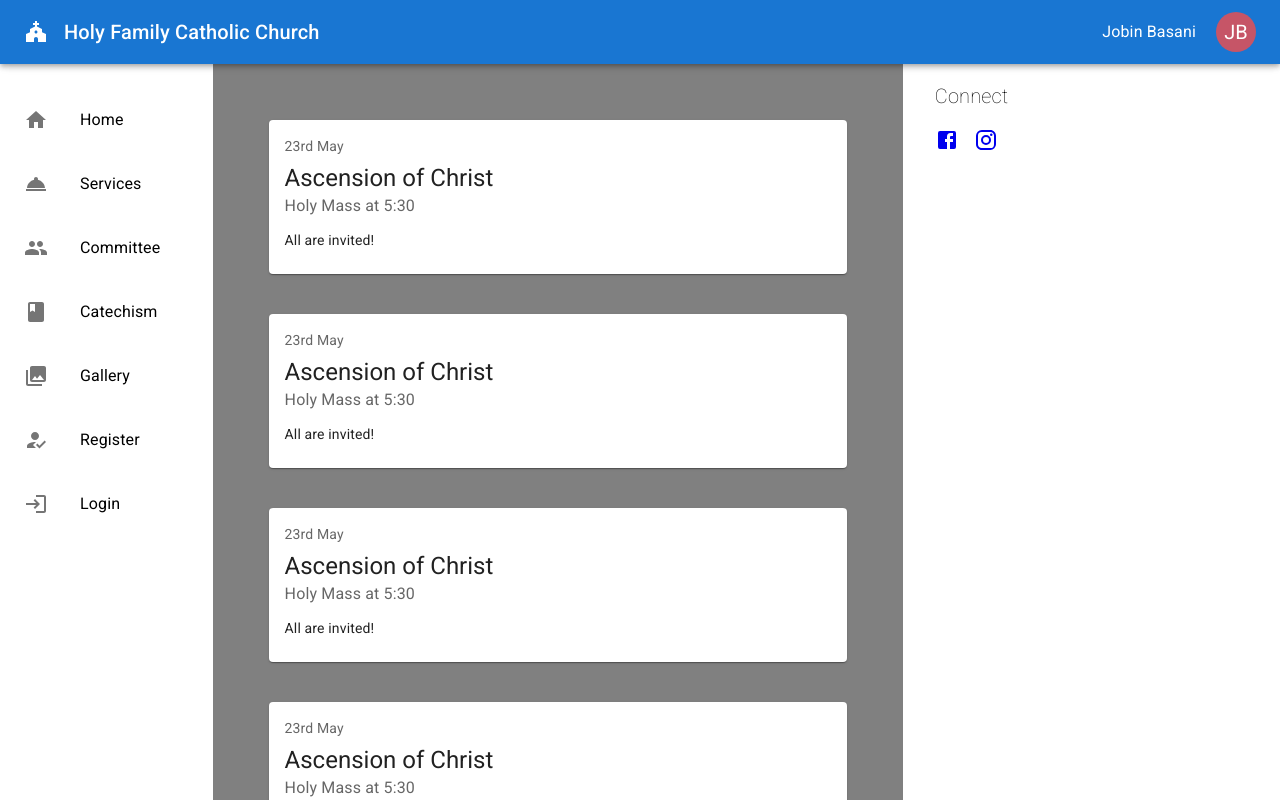
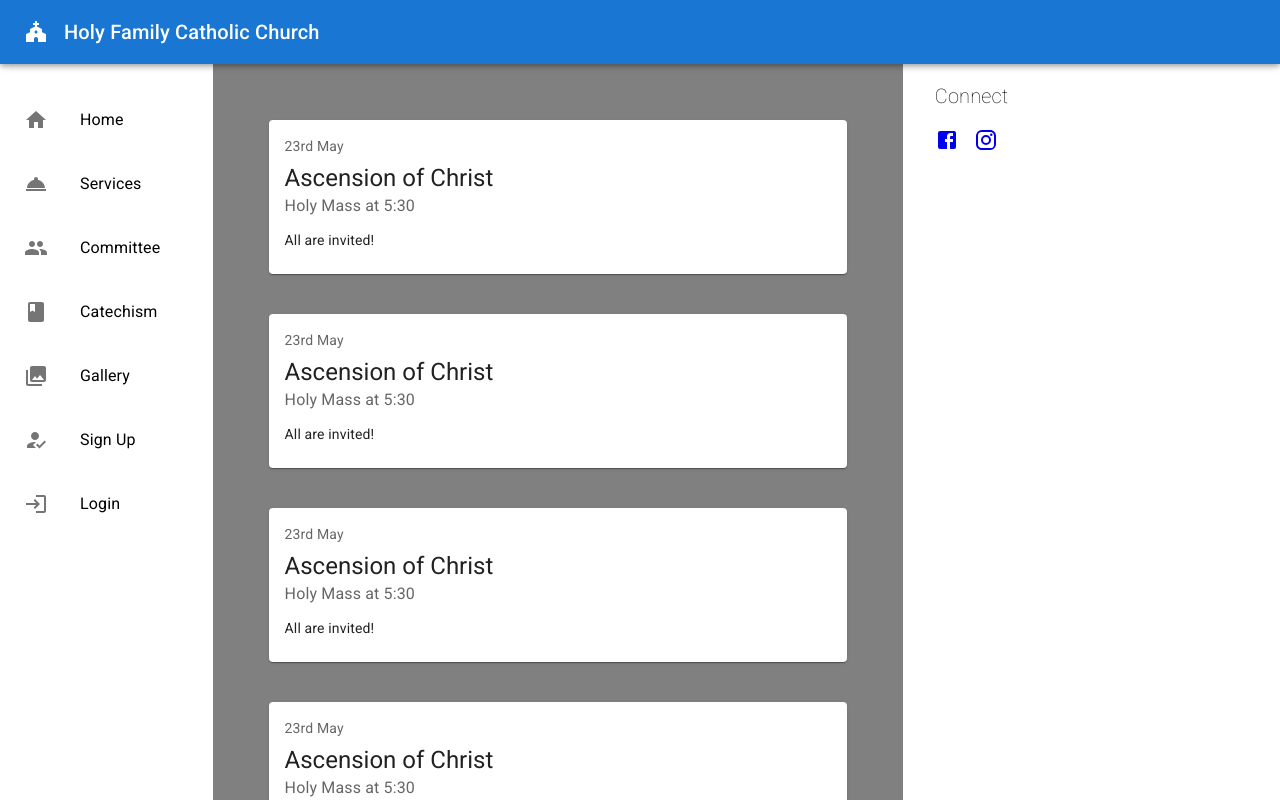
Before and after one commit to jobinbasani/user-manager, a React (Create React App) app in the folder ui/user-manager/: page / in a window 1280 px wide. Shown: the top 800 px of the page. Built offline with nearby package versions, Linux system fonts and the light colour scheme.

Commit message:
Update routes

```diff
--- a/ui/user-manager/src/App.tsx
+++ b/ui/user-manager/src/App.tsx
@@ -3,11 +3,12 @@ import './App.css';
 import {
   Box, Stack,
 } from '@mui/material';
+import { BrowserRouter } from 'react-router-dom';
 import Sidebar from './components/layout/Sidebar';
-import Feed from './components/layout/Feed';
 import Rightbar from './components/layout/Rightbar';
 import Navbar from './components/layout/Navbar';
 import Footer from './components/layout/Footer';
+import Router from './routes';
 
 function App() {
   return (
@@ -19,15 +20,17 @@ function App() {
       </BrowserRouter>
     </div> */
     <Box>
+      <BrowserRouter>
         <Navbar />
         <Box sx={{ flexGrow: 1 }}>
           <Stack direction={{ xs: 'column', md: 'row' }} spacing={2} justifyContent="space-between">
             <Sidebar />
-          <Feed />
+            <Router />
             <Rightbar />
           </Stack>
         </Box>
         <Footer />
+      </BrowserRouter>
     </Box>
   );
 }
--- a/ui/user-manager/src/components/layout/Navbar.tsx
+++ b/ui/user-manager/src/components/layout/Navbar.tsx
@@ -3,6 +3,9 @@ import {
 } from '@mui/material';
 import Typography from '@mui/material/Typography';
 import ChurchIcon from '@mui/icons-material/Church';
+import { useSelector } from 'react-redux';
+import { UserDetails } from '../../store/user/user-slice';
+import { RootState } from '../../store';
 
 const StyledToolbar = styled(Toolbar)({
   display: 'flex',
@@ -45,6 +48,8 @@ function stringAvatar(name:string) {
 }
 
 export default function Navbar() {
+  const user:UserDetails = useSelector((state: RootState) => state.user);
+
   return (
     <AppBar position="sticky">
       <StyledToolbar>
@@ -54,10 +59,21 @@ export default function Navbar() {
             Holy Family Catholic Church
           </Typography>
         </Box>
-        <UserInfo>
-          <Typography sx={{ display: { xs: 'none', sm: 'block' } }}>Jobin Basani</Typography>
-          <Avatar {...stringAvatar('Jobin Basani')} />
-        </UserInfo>
+        {user?.isLoggedIn
+          && (
+            <UserInfo>
+              <Typography sx={{
+                display: {
+                  xs: 'none',
+                  sm: 'block',
+                },
+              }}
+              >
+                {`${user?.userInfo.firstName} ${user?.userInfo.lastName}`}
+              </Typography>
+              <Avatar {...stringAvatar(`${user?.userInfo.firstName} ${user?.userInfo.lastName}`)} />
+            </UserInfo>
+          )}
       </StyledToolbar>
     </AppBar>
   );
--- a/ui/user-manager/src/components/menu/MenuList.tsx
+++ b/ui/user-manager/src/components/menu/MenuList.tsx
@@ -1,19 +1,38 @@
 import {
   List, ListItem, ListItemButton, ListItemIcon, ListItemText,
 } from '@mui/material';
+import { Link } from 'react-router-dom';
+import { useSelector } from 'react-redux';
 import { navMenuItems } from '../../constants/MenuConstants';
+import { UserDetails } from '../../store/user/user-slice';
+import { RootState } from '../../store';
 
 export default function MenuList() {
+  const user:UserDetails = useSelector((state: RootState) => state.user);
+
   return (
     <List>
-      {navMenuItems.map((item) => (
+      {navMenuItems.filter((item) => (
+        item.visibility === 'all'
+        || (user.isLoggedIn && item.visibility === 'loggedin')
+        || (!user.isLoggedIn && item.visibility === 'loggedout')
+      ))
+        .map((item) => (
           <ListItem key={item.key} sx={{ paddingLeft: 1 }}>
             <ListItemIcon sx={{ paddingRight: 0 }}>
               <item.Icon />
             </ListItemIcon>
+            {item.navLink.startsWith('https://')
+              ? (
                 <ListItemButton component="a" href={item.navLink} sx={{ paddingLeft: 0 }}>
                   <ListItemText primary={item.value} />
                 </ListItemButton>
+              )
+              : (
+                <ListItemButton component={Link} to={item.navLink} sx={{ paddingLeft: 0 }}>
+                  <ListItemText primary={item.value} />
+                </ListItemButton>
+              )}
           </ListItem>
         ))}
     </List>
--- a/ui/user-manager/src/constants/ApiConstants.ts
+++ b/ui/user-manager/src/constants/ApiConstants.ts
@@ -1,2 +1,3 @@
 export const API_URL = 'https://d2a7fg2ao5drlg.cloudfront.net/api/v1/';
 export const LOGIN_URL = 'https://user-manager.auth.ca-central-1.amazoncognito.com/login?client_id=5qfenpmgarbl6ujfodrbi95hcr&redirect_uri=http%3A%2F%2Flocalhost%3A3000%2Fcallback&scope=aws.cognito.signin.user.admin+openid&response_type=token';
+export const SIGNUP_URL = 'https://user-manager.auth.ca-central-1.amazoncognito.com/signup?client_id=5qfenpmgarbl6ujfodrbi95hcr&redirect_uri=http%3A%2F%2Flocalhost%3A3000%2Fcallback&scope=aws.cognito.signin.user.admin+openid&response_type=token';
--- a/ui/user-manager/src/constants/MenuConstants.ts
+++ b/ui/user-manager/src/constants/MenuConstants.ts
@@ -5,8 +5,10 @@ import HowToRegIcon from '@mui/icons-material/HowToReg';
 import CollectionsIcon from '@mui/icons-material/Collections';
 import GroupIcon from '@mui/icons-material/Group';
 import BookIcon from '@mui/icons-material/Book';
+import LogoutIcon from '@mui/icons-material/Logout';
+import AccountBoxIcon from '@mui/icons-material/AccountBox';
 import LoginIcon from '@mui/icons-material/Login';
-import { LOGIN_URL } from './ApiConstants';
+import { LOGIN_URL, SIGNUP_URL } from './ApiConstants';
 
 export interface NavMenuItemType {
   key: string;
@@ -14,30 +16,37 @@ export interface NavMenuItemType {
   navLink: string;
   isPrivate: boolean;
   Icon: typeof SvgIcon
+  visibility: 'all'|'loggedout'|'loggedin'
 }
 
 /** Main header navigation items */
 export const navMenuItems: Array<NavMenuItemType> = [
   {
-    key: '1', value: 'Home', navLink: '/', isPrivate: false, Icon: HomeIcon,
+    key: '1', value: 'Home', navLink: '/', isPrivate: false, Icon: HomeIcon, visibility: 'all',
   },
   {
-    key: '2', value: 'Services', navLink: '/services', isPrivate: false, Icon: RoomServiceIcon,
+    key: '2', value: 'Services', navLink: '/services', isPrivate: false, Icon: RoomServiceIcon, visibility: 'all',
   },
   {
-    key: '3', value: 'Committee', navLink: '/committee', isPrivate: false, Icon: GroupIcon,
+    key: '3', value: 'Committee', navLink: '/committee', isPrivate: false, Icon: GroupIcon, visibility: 'all',
   },
   {
-    key: '4', value: 'Catechism', navLink: '/catechism', isPrivate: false, Icon: BookIcon,
+    key: '4', value: 'Catechism', navLink: '/catechism', isPrivate: false, Icon: BookIcon, visibility: 'all',
   },
   {
-    key: '5', value: 'Gallery', navLink: '/gallery', isPrivate: false, Icon: CollectionsIcon,
+    key: '5', value: 'Gallery', navLink: '/gallery', isPrivate: false, Icon: CollectionsIcon, visibility: 'all',
   },
   {
-    key: '6', value: 'Register', navLink: '/register', isPrivate: false, Icon: HowToRegIcon,
+    key: '6', value: 'Sign Up', navLink: SIGNUP_URL, isPrivate: false, Icon: HowToRegIcon, visibility: 'loggedout',
   },
   {
-    key: '7', value: 'Login', navLink: LOGIN_URL, isPrivate: false, Icon: LoginIcon,
+    key: '7', value: 'Login', navLink: LOGIN_URL, isPrivate: false, Icon: LoginIcon, visibility: 'loggedout',
+  },
+  {
+    key: '8', value: 'My Account', navLink: '/myaccount', isPrivate: false, Icon: AccountBoxIcon, visibility: 'loggedin',
+  },
+  {
+    key: '9', value: 'Logout', navLink: '/logout', isPrivate: false, Icon: LogoutIcon, visibility: 'loggedin',
   },
 ];
 
--- /dev/null
+++ b/ui/user-manager/src/pages/private/MyAccount.jsx
@@ -0,0 +1,5 @@
+export default function MyAccount() {
+  return (
+    <div>My Account</div>
+  );
+}
--- a/ui/user-manager/src/pages/public/LandingPage.tsx
+++ b/ui/user-manager/src/pages/public/LandingPage.tsx
@@ -2,8 +2,8 @@ import { useEffect } from 'react';
 import { useDispatch, useSelector } from 'react-redux';
 import { setUserDetails, UserDetails } from '../../store/user/user-slice';
 import { RootState } from '../../store';
-import Dashboard from '../private/Dashboard';
-import Home from './Home';
+import Feed from '../../components/layout/Feed';
+import MyAccount from '../private/MyAccount';
 
 export default function LandingPage() {
   const dispatch = useDispatch();
@@ -14,6 +14,6 @@ export default function LandingPage() {
   }, [dispatch]);
 
   return (
-    user.isLoggedIn ? <Dashboard /> : <Home />
+    user.isLoggedIn ? <MyAccount /> : <Feed />
   );
 }
--- a/ui/user-manager/src/routes.tsx
+++ b/ui/user-manager/src/routes.tsx
@@ -7,15 +7,16 @@ import Unauthorized from './components/unspported/Unauthorized';
 import Catechism from './pages/public/Catechism';
 import Committee from './pages/public/Committee';
 import Gallery from './pages/public/Gallery';
-import Home from './pages/public/Home';
 import Services from './pages/public/Services';
 import Register from './pages/public/Register';
 import LandingPage from './pages/public/LandingPage';
 import Dashboard from './pages/private/Dashboard';
+import Feed from './components/layout/Feed';
 
 const Router = () => useRoutes(
   [
-    { path: 'home', element: <Home /> },
+    { path: '/', element: <Feed /> },
+    { path: 'home', element: <Feed /> },
     { path: 'dashboard', element: <Dashboard /> },
     { path: 'committee', element: <Committee /> },
     { path: 'services', element: <Services /> },
```
Lines whose indentation alone changed are shown as unchanged.
